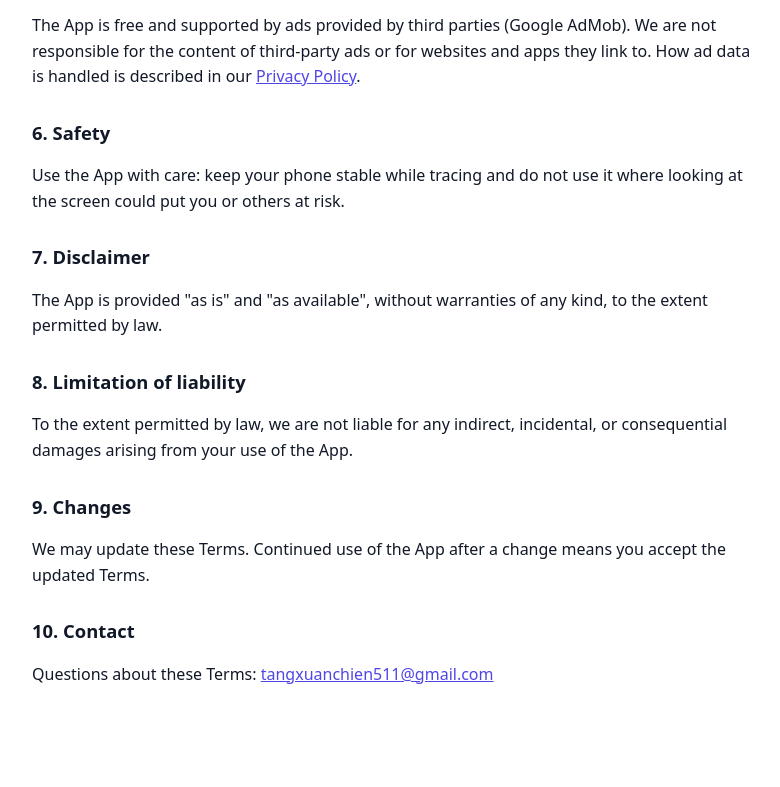
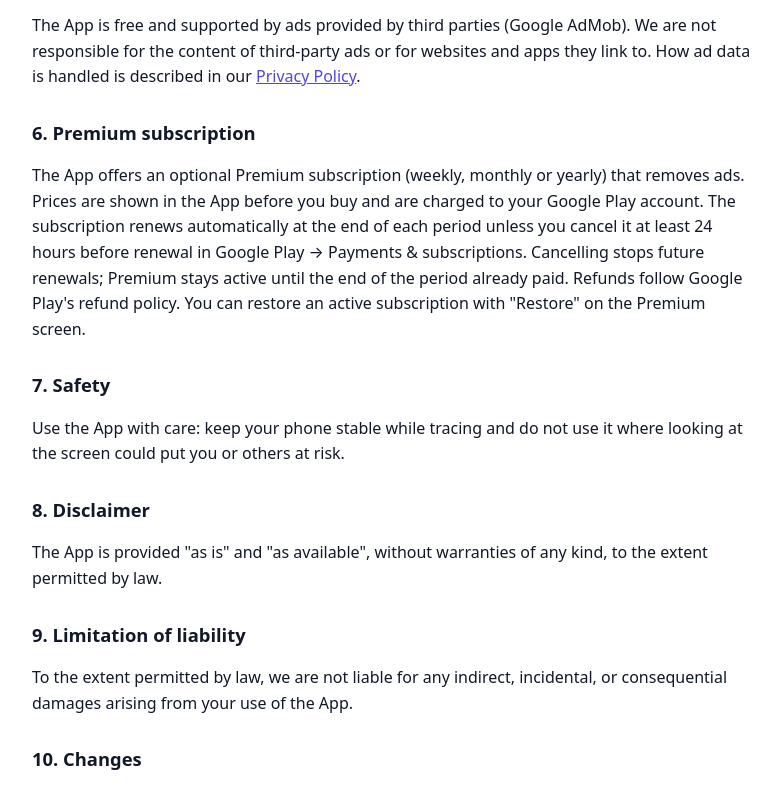
Before and after one commit to tangxuanchien/ar-sketch-privacy-policy, a plain HTML site: page terms-of-use.html in a window 1280 px wide. Shown: the part 785-1572 px from the top of the page, without its empty margins (248-1028 px from the left). Drawn offline with Linux system fonts and the light colour scheme.

Commit message:
docs: cover the Premium subscription (Google Play Billing)
Co-Authored-By: Claude Opus 5.5 <noreply@anthropic.com>

```diff
--- a/terms-of-use.html
+++ b/terms-of-use.html
@@ -28,16 +28,19 @@
 <h2>5. Advertising</h2>
 <p>The App is free and supported by ads provided by third parties (Google AdMob). We are not responsible for the content of third-party ads or for websites and apps they link to. How ad data is handled is described in our <a href="privacy-policy.html">Privacy Policy</a>.</p>
 
-<h2>6. Safety</h2>
+<h2>6. Premium subscription</h2>
+<p>The App offers an optional Premium subscription (weekly, monthly or yearly) that removes ads. Prices are shown in the App before you buy and are charged to your Google Play account. The subscription renews automatically at the end of each period unless you cancel it at least 24 hours before renewal in Google Play &rarr; Payments &amp; subscriptions. Cancelling stops future renewals; Premium stays active until the end of the period already paid. Refunds follow Google Play's refund policy. You can restore an active subscription with "Restore" on the Premium screen.</p>
+
+<h2>7. Safety</h2>
 <p>Use the App with care: keep your phone stable while tracing and do not use it where looking at the screen could put you or others at risk.</p>
 
-<h2>7. Disclaimer</h2>
+<h2>8. Disclaimer</h2>
 <p>The App is provided "as is" and "as available", without warranties of any kind, to the extent permitted by law.</p>
 
-<h2>8. Limitation of liability</h2>
+<h2>9. Limitation of liability</h2>
 <p>To the extent permitted by law, we are not liable for any indirect, incidental, or consequential damages arising from your use of the App.</p>
 
-<h2>9. Changes</h2>
+<h2>10. Changes</h2>
 <p>We may update these Terms. Continued use of the App after a change means you accept the updated Terms.</p>
 
 <h2>10. Contact</h2>
```
Also changed, not shown: privacy-policy.html (+4 -2 lines).
